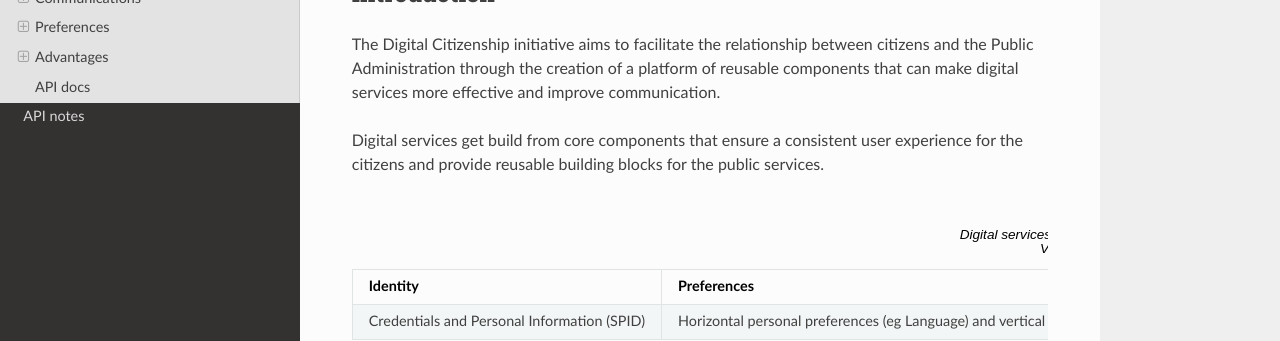
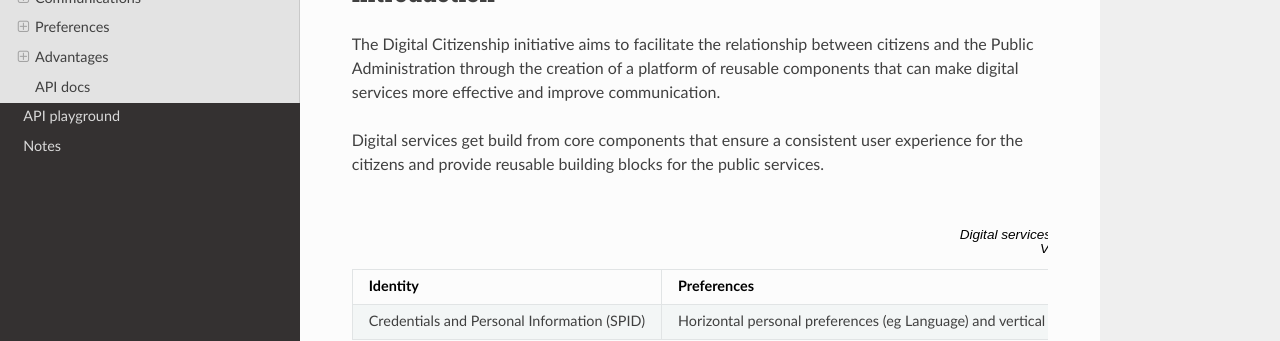
Before and after one commit to pagopa-archive/io, an MkDocs documentation site: the page built from docs/index.md, in a window 1280 px wide. Shown: the part 183-524 px from the top of the page. Built offline with MkDocs 1.6.1, drawn with Linux system fonts in a browser that asks for light colours; nearby versions of some CDN libraries; old or Windows-style settings are respelled for this version of MkDocs.

Commit message:
fixed docs

```diff
--- a/mkdocs.yml
+++ b/mkdocs.yml
@@ -2,7 +2,8 @@ site_name: Digital Citizenship
 repo_url: https://github.com/teamdigitale/cittadinanza-digitale
 pages:
     - Home: index.md
-    - API notes: api-notes.md
+    - API playground: server.md
+    - Notes: api-notes.md
 theme: readthedocs
 strict: true
 extra_templates:
```
